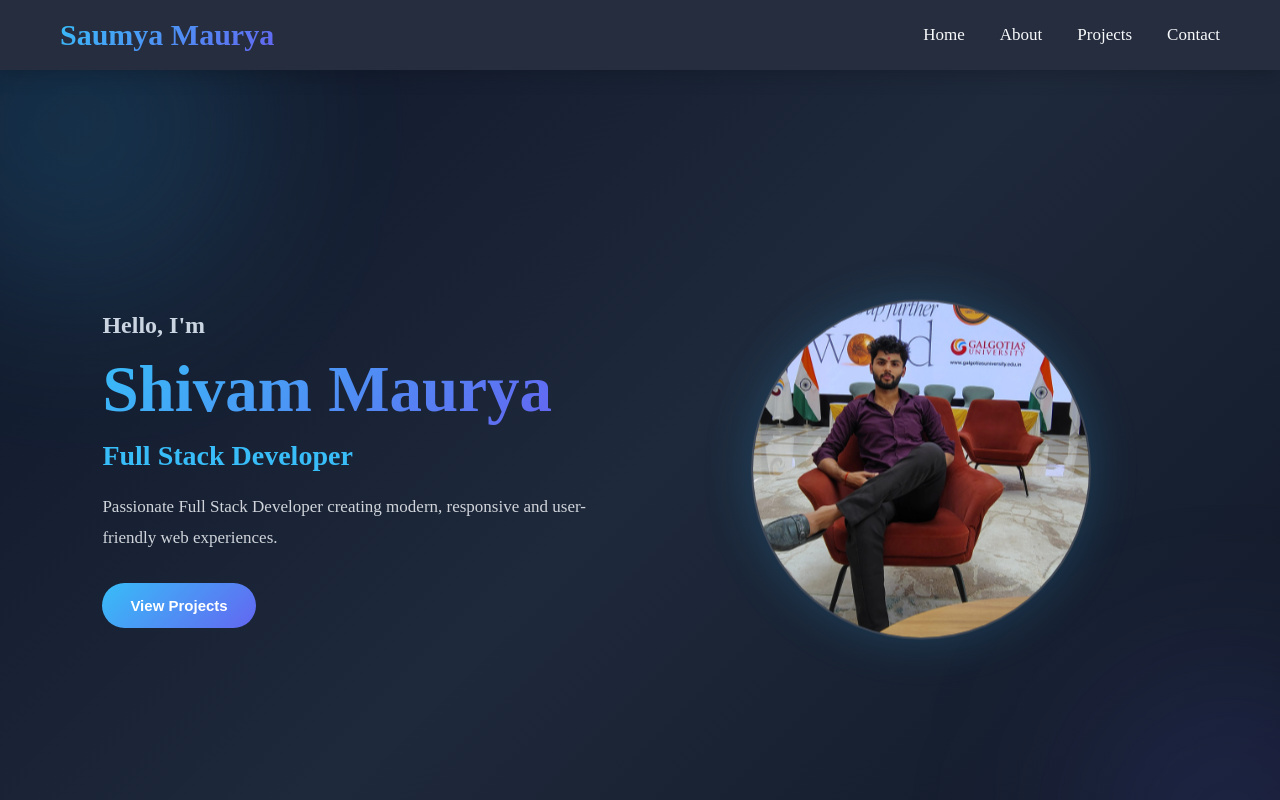
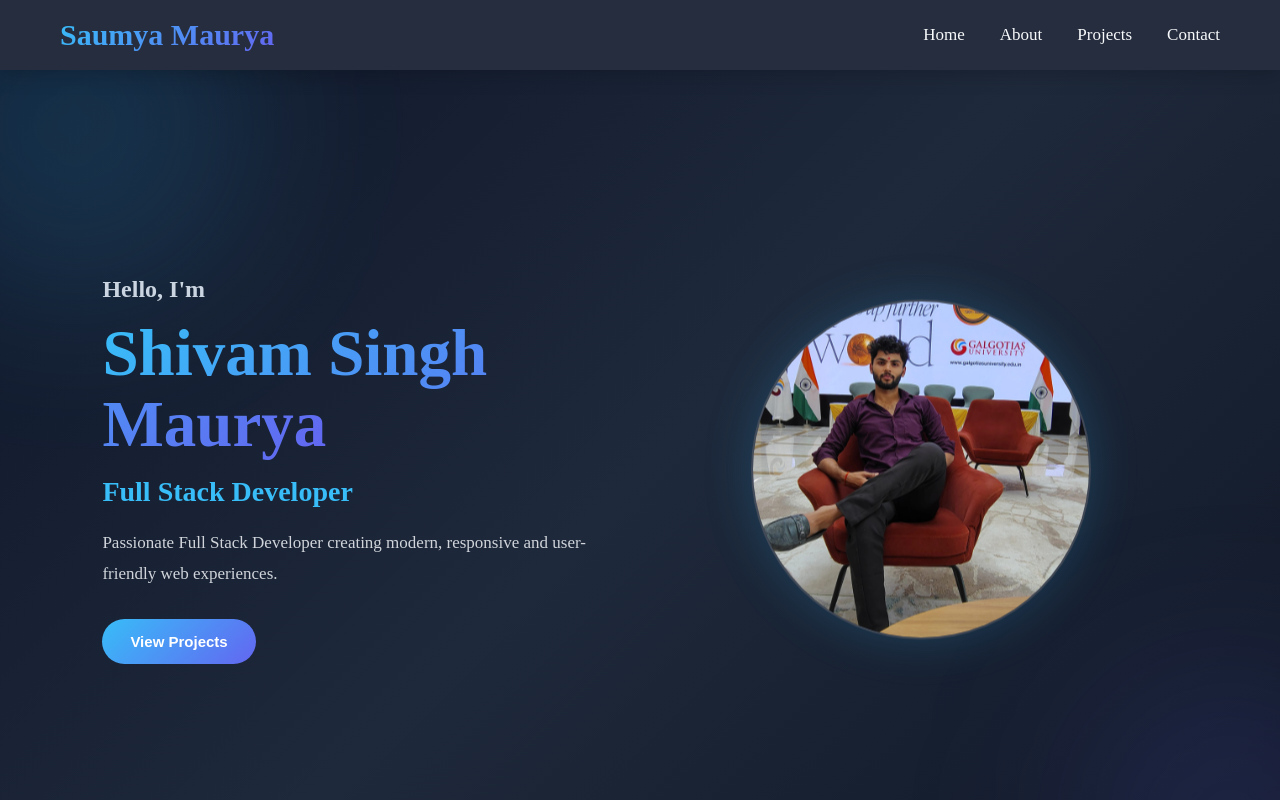
Before and after one commit to shivammauryag/Portfolio, a React app: page / in a window 1280 px wide. Shown: the top 800 px of the page. Built offline with nearby package versions, Linux system fonts and the light colour scheme; the HTML template or start-up script is replaced by a standard one.

Commit message:
Update Home.jsx

```diff
--- a/src/Pages/Home.jsx
+++ b/src/Pages/Home.jsx
@@ -181,7 +181,7 @@ function Home() {
           <h3>Hello, I'm</h3>
 
           <h1>
-            <span className="highlight">Shivam Maurya</span>
+            <span className="highlight">Shivam Singh Maurya</span>
           </h1>
 
           <h2 className="role">Full Stack Developer</h2>
```
